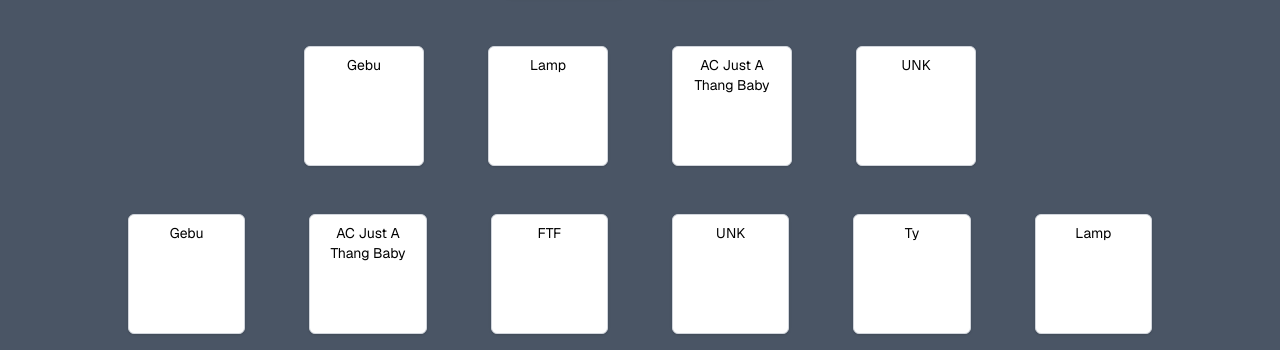
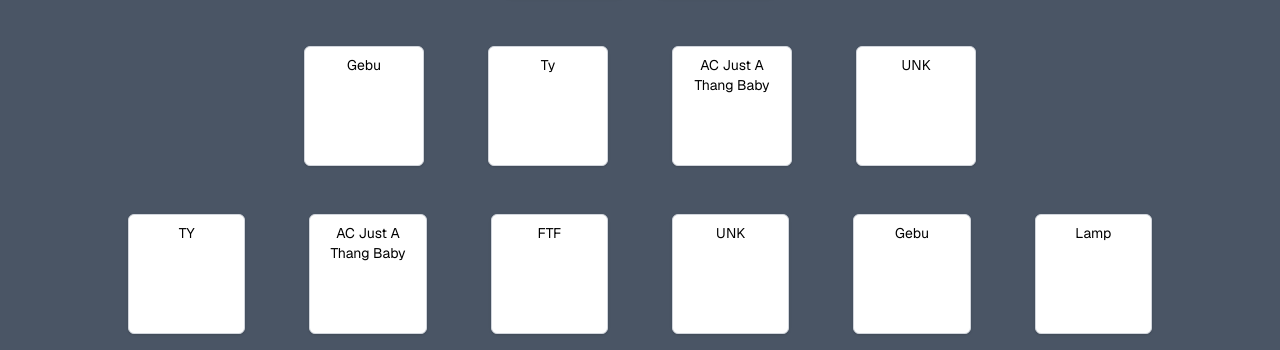
Before and after one commit to ACwolf55/ssb-league, a Next.js app: page / in a window 1280 px wide. Shown: the part 602-952 px from the top of the page. Built offline with nearby package versions, Linux system fonts and the light colour scheme.

Commit message:
fixed bracket gebu

```diff
--- a/app/page.tsx
+++ b/app/page.tsx
@@ -1,5 +1,5 @@
 import Image from "next/image";
-import BattleBox from "@/components/BracketBox";
+import BattleBox from "@/components/BattleBox";
 
 export default function Home() {
   return (
@@ -25,19 +25,19 @@ export default function Home() {
     {/* Semifinals: 2 Matchups = 2 BracketBoxes with 2 players each */}
     <div className="flex justify-center w-full max-w-5xl gap-x-16">
       <BattleBox name={"Gebu"}/>
-      <BattleBox name={"Lamp"}/>
+      <BattleBox name={"Ty"}/>
       <BattleBox name={"AC Just A Thang Baby"}/>
       <BattleBox name={"UNK"}/>
 
     </div>
 
      <div className="flex justify-center w-full max-w-5xl gap-x-16">
-      <BattleBox name={"Gebu"}/>
+      <BattleBox name={"TY"}/>
       <BattleBox name={"AC Just A Thang Baby"}/>
 
       <BattleBox name={"FTF"}/>
       <BattleBox name={"UNK"}/>
-      <BattleBox name={"Ty"}/>
+      <BattleBox name={"Gebu"}/>
       <BattleBox name={"Lamp"}/>
 
     </div>
```
Also changed, not shown: components/BattleBox.tsx (renamed from components/BracketBox.tsx).
